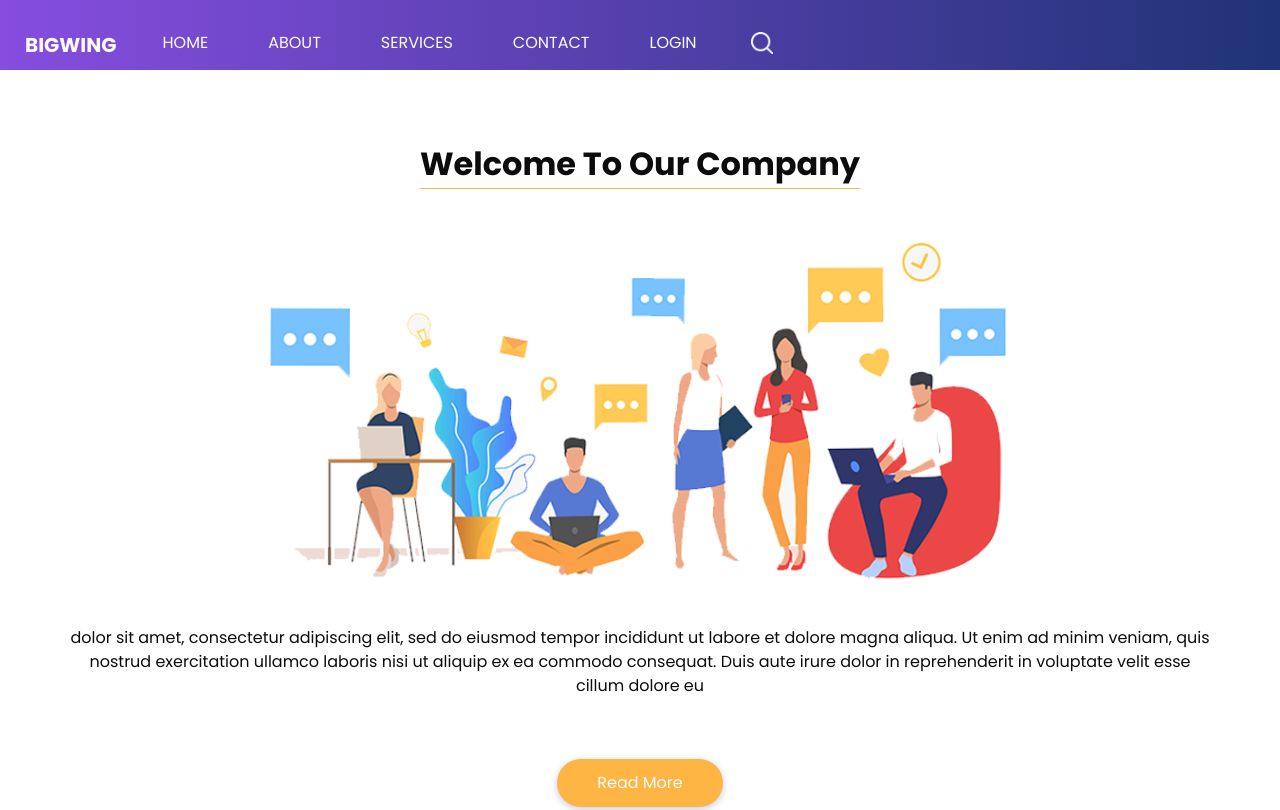
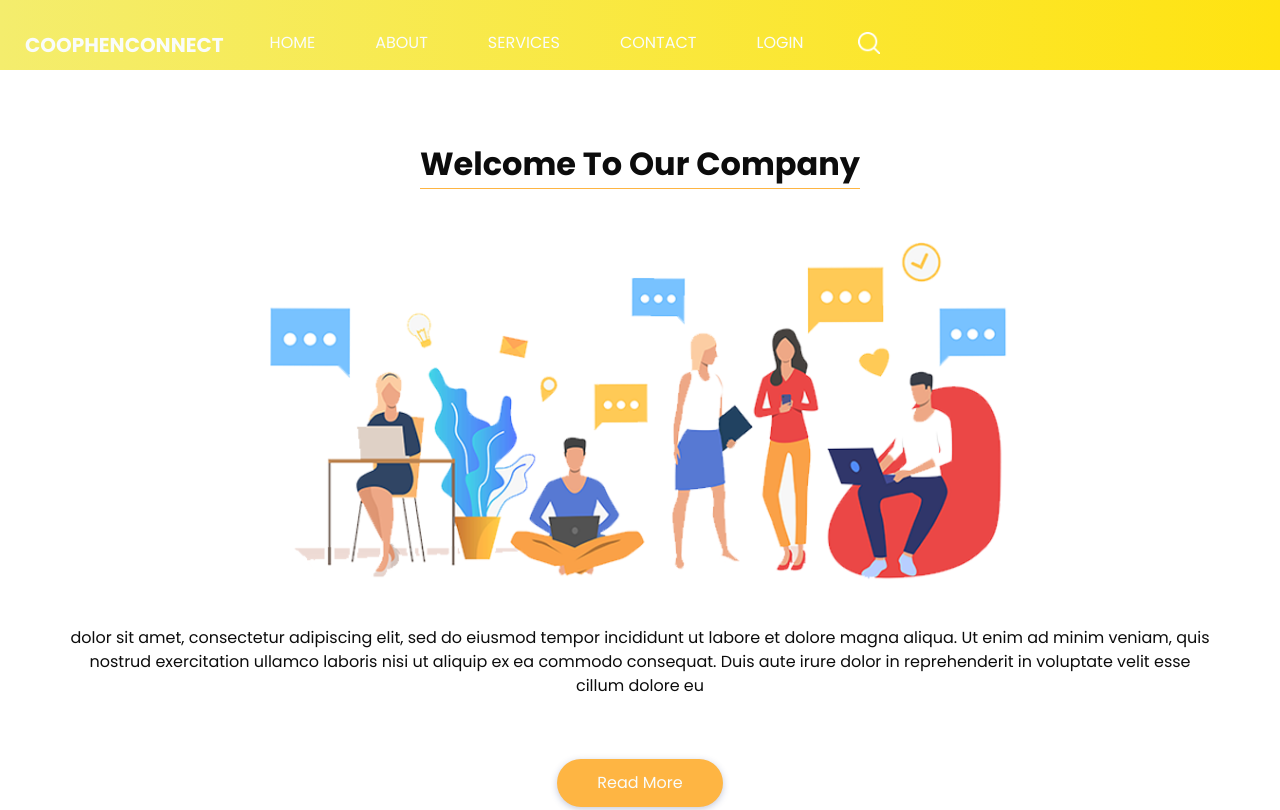
Before and after one commit to MeymounB/CoopHenConnect, a plain HTML site: page BigWing/about.html in a window 1280 px wide. Shown: the top 810 px of the page. Drawn offline with nearby package versions, Linux system fonts and the light colour scheme.

Commit message:
frisgrqg

```diff
--- a/BigWing/about.html
+++ b/BigWing/about.html
@@ -9,7 +9,7 @@
   <meta name="description" content=""/>
   <meta name="author" content=""/>
 
-  <title>BigWing</title>
+  <title>HoopHenConnect</title>
 
   <!-- slider stylesheet -->
   <link rel="stylesheet" type="text/css" href="https://cdnjs.cloudflare.com/ajax/libs/OwlCarousel2/2.1.3/assets/owl.carousel.min.css"/>
@@ -35,7 +35,7 @@
             <nav class="navbar navbar-expand-lg custom_nav-container ">
               <a class="navbar-brand" href="index.html">
                 <span>
-                  BigWing
+                  CoopHenConnect
                 </span>
               </a>
               <button class="navbar-toggler" type="button" data-toggle="collapse" data-target="#navbarSupportedContent" aria-controls="navbarSupportedContent" aria-expanded="false" aria-label="Toggle navigation">
--- a/BigWing/css/style.css
+++ b/BigWing/css/style.css
@@ -46,8 +46,8 @@ body {
 /*header section*/
 .hero_area {
   height: 94vh;
-  background: -webkit-gradient(linear, left top, right top, from(#864ddf), to(#203376));
-  background: linear-gradient(to right, #864ddf, #203376);
+  background: -webkit-gradient(linear, left top, right top, from(#f4ed6d), to(#ffe311));
+  background: linear-gradient(to right, #f4ed6d, #ffe311);
 }
 
 .hero_area::before {
```
Also changed, not shown: BigWing/contact.html (+2 -2 lines), BigWing/index.html (+6 -6 lines), BigWing/service.html (+2 -2 lines).
